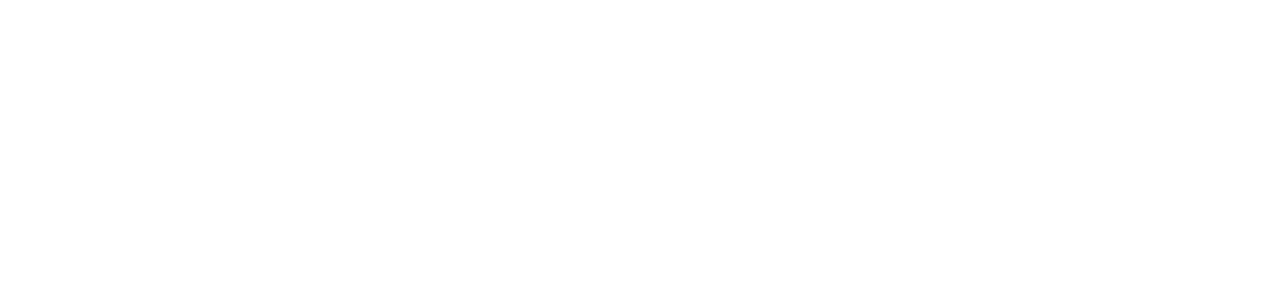
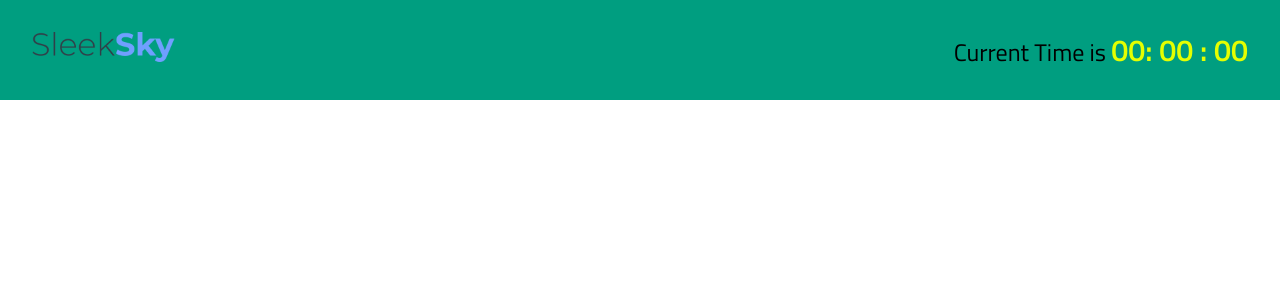
Before and after one commit to KamranAlex/sleeksky-task, a React (Create React App) app: page / in a window 1280 px wide. Shown: the top 300 px of the page. Built offline with nearby package versions, Linux system fonts and the light colour scheme.

Commit message:
header and logo UI ready

```diff
--- a/src/App.css
+++ b/src/App.css
@@ -1,38 +1,4 @@
+@import url('https://fonts.googleapis.com/css2?family=Titillium+Web:wght@400;600;700;900&display=swap');
 .App {
-  text-align: center;
+  font-family: 'Titillium Web', sans-serif;
 }
-
-.App-logo {
-  height: 40vmin;
-  pointer-events: none;
-}
-
-@media (prefers-reduced-motion: no-preference) {
-  .App-logo {
-    animation: App-logo-spin infinite 20s linear;
-  }
-}
-
-.App-header {
-  background-color: #282c34;
-  min-height: 100vh;
-  display: flex;
-  flex-direction: column;
-  align-items: center;
-  justify-content: center;
-  font-size: calc(10px + 2vmin);
-  color: white;
-}
-
-.App-link {
-  color: #61dafb;
-}
-
-@keyframes App-logo-spin {
-  from {
-    transform: rotate(0deg);
-  }
-  to {
-    transform: rotate(360deg);
-  }
-}
--- a/src/App.js
+++ b/src/App.js
@@ -1,7 +1,12 @@
 import './App.css';
+import Header from './components/Header/Header';
 
 function App() {
-  return <div className='App'></div>;
+  return (
+    <div className='App'>
+      <Header></Header>
+    </div>
+  );
 }
 
 export default App;
--- /dev/null
+++ b/src/components/Header/Header.css
@@ -0,0 +1,19 @@
+.header {
+  min-height: 100px;
+  padding: 0 2rem;
+  background: #009e80;
+  display: flex;
+  justify-content: space-between;
+  align-items: center;
+}
+
+.header .time {
+  margin-left: 1rem;
+  font-size: 1.5rem;
+  font-weight: 500;
+}
+.header .time span {
+  font-size: 1.9rem;
+  font-weight: 600;
+  color: #e4ff00;
+}
--- a/src/components/Header/Header.js
+++ b/src/components/Header/Header.js
@@ -0,0 +1,16 @@
+import React from 'react';
+import Logo from '../Logo/Logo';
+import './Header.css';
+
+const Header = () => {
+  return (
+    <div className='header'>
+      <Logo></Logo>
+      <p className='time'>
+        Current Time is <span> 00: 00 : 00</span>{' '}
+      </p>
+    </div>
+  );
+};
+
+export default Header;
--- /dev/null
+++ b/src/components/Logo/Logo.css
@@ -0,0 +1,3 @@
+.logo-content img {
+  height: 30px;
+}
--- a/src/components/Logo/Logo.js
+++ b/src/components/Logo/Logo.js
@@ -0,0 +1,13 @@
+import React from 'react';
+import img from './SleekSky_logo_lightbg.png';
+import './Logo.css';
+
+const Logo = () => {
+  return (
+    <div className='logo-content'>
+      <img src={img} alt='' />
+    </div>
+  );
+};
+
+export default Logo;
```
Also changed, not shown: src/components/Logo/SleekSky_logo_lightbg.png (added).
